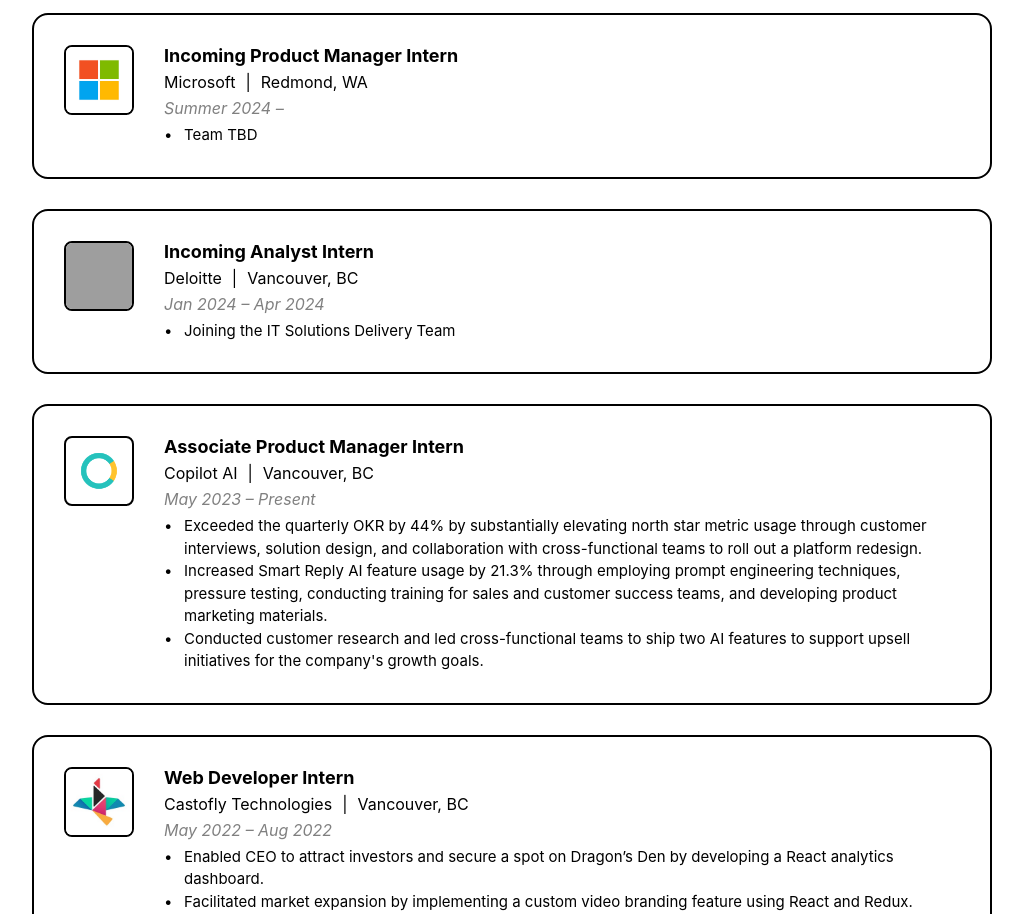
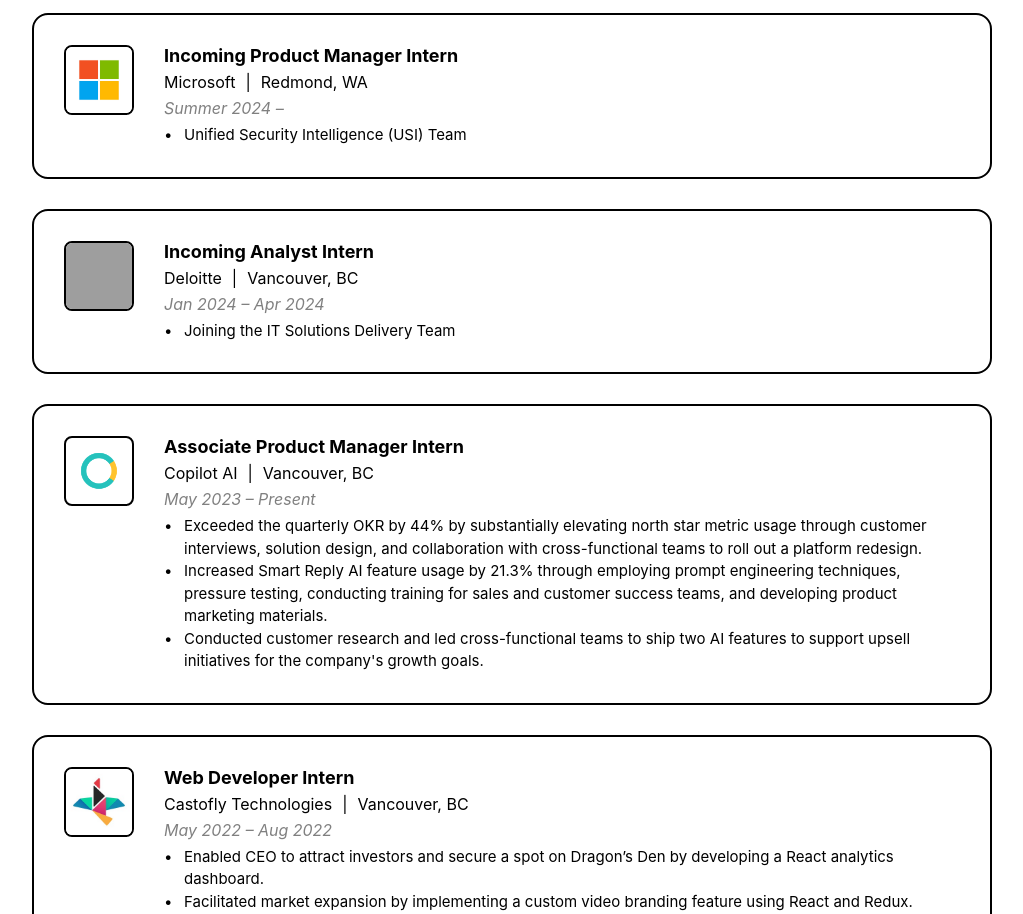
Before and after one commit to tarynwou/me, a Next.js app in the folder nextjs-blog/: page / in a window 1280 px wide. Shown: the part 1800-2714 px from the top of the page, without its empty margins (128-1151 px from the left). Built offline with nearby package versions, Linux system fonts and the light colour scheme; grey boxes are pictures that could not be loaded.

Commit message:
updated Microsoft team

```diff
--- a/nextjs-blog/components/WorkExperience.tsx
+++ b/nextjs-blog/components/WorkExperience.tsx
@@ -14,7 +14,9 @@
 				experienceLocation="Redmond, WA"
 				experienceStartDate="Summer 2024"
 				experienceEndDate=""
-				experienceDescription={["Team TBD"]}
+				experienceDescription={[
+					"Unified Security Intelligence (USI) Team",
+				]}
 			></ExperienceCard>
 			<ExperienceCard
 				imgSrc="/images/deloitte.jpeg"
```
